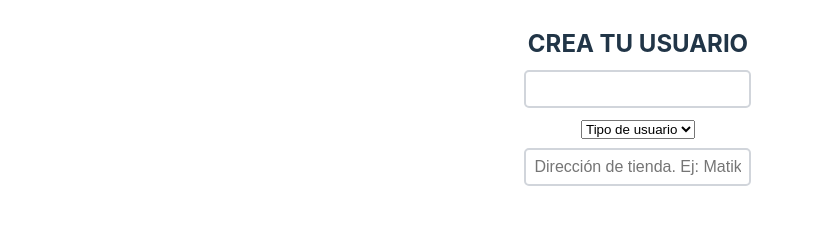
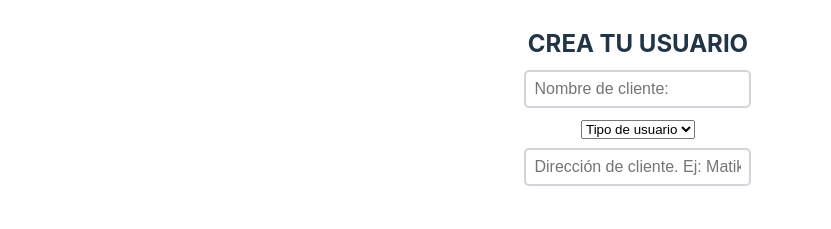
Before and after one commit to Gandino1984/barrio.online, a React (Vite) app in the folder front-end/: page / in a window 1280 px wide. Both pictures are taken after a click on the button "¿No tienes cuenta?". Shown: the part 150-379 px from the top of the page, without its empty margins (2-833 px from the left). Built offline with nearby package versions, Linux system fonts and the light colour scheme.

Commit message:
update placeholder input registration scenario

```diff
--- a/front-end/src/components/landing_page/login_register_form/LoginRegisterForm.jsx
+++ b/front-end/src/components/landing_page/login_register_form/LoginRegisterForm.jsx
@@ -27,15 +27,7 @@ const LoginRegisterForm = () => {
   console.log('-> LoginRegisterForm.jsx - isLoggingIn state = ', isLoggingIn);
   console.log('-> LoginRegisterForm.jsx - showShopManagement state = ', showShopManagement);
 
-  let placeholderDirección = '';
 
-  useEffect(() => {
-    if(userType === '' || userType === 'user' || isLoggingIn) {
-      placeholderDirección = 'Dirección de cliente. Ej: Matiko, 7, 7a izq';
-    }else if(userType === 'seller' || !isLoggingIn) {
-      placeholderDirección = 'Dirección de tienda. Ej: Matiko, 7, 7a izq';
-    }
-  },[])
 
   if (showShopManagement || currentUser) {
     console.log('-> LoginRegisterForm.jsx - userType = ', userType);
@@ -69,7 +61,7 @@ const LoginRegisterForm = () => {
                           value={username}
                           onChange={handleUsernameChange}
                           className={usernameError ? styles.inputError : ''}
-                          placeholder={placeholderDirección}
+                          placeholder={userType === 'seller' ? 'Nombre de vendedor:' : 'Nombre de cliente:'}
                           required
                       />
                     {/* {usernameError && <div className={styles.errorText}>{usernameError}</div>}
@@ -97,7 +89,7 @@ const LoginRegisterForm = () => {
                             value={userlocation}
                             onChange={handleUserLocationChange}
                             className={userlocationError ? styles.inputError : ''}
-                            placeholder='Dirección de tienda. Ej: Matiko, 7, 7a izq'
+                            placeholder={userType === 'seller' ? 'Dirección de tienda. Ej: Matiko, 7, 7a izq' : 'Dirección de cliente. Ej: Matiko, 7, 7a izq'}
                             required />
                         </div>
 
```
